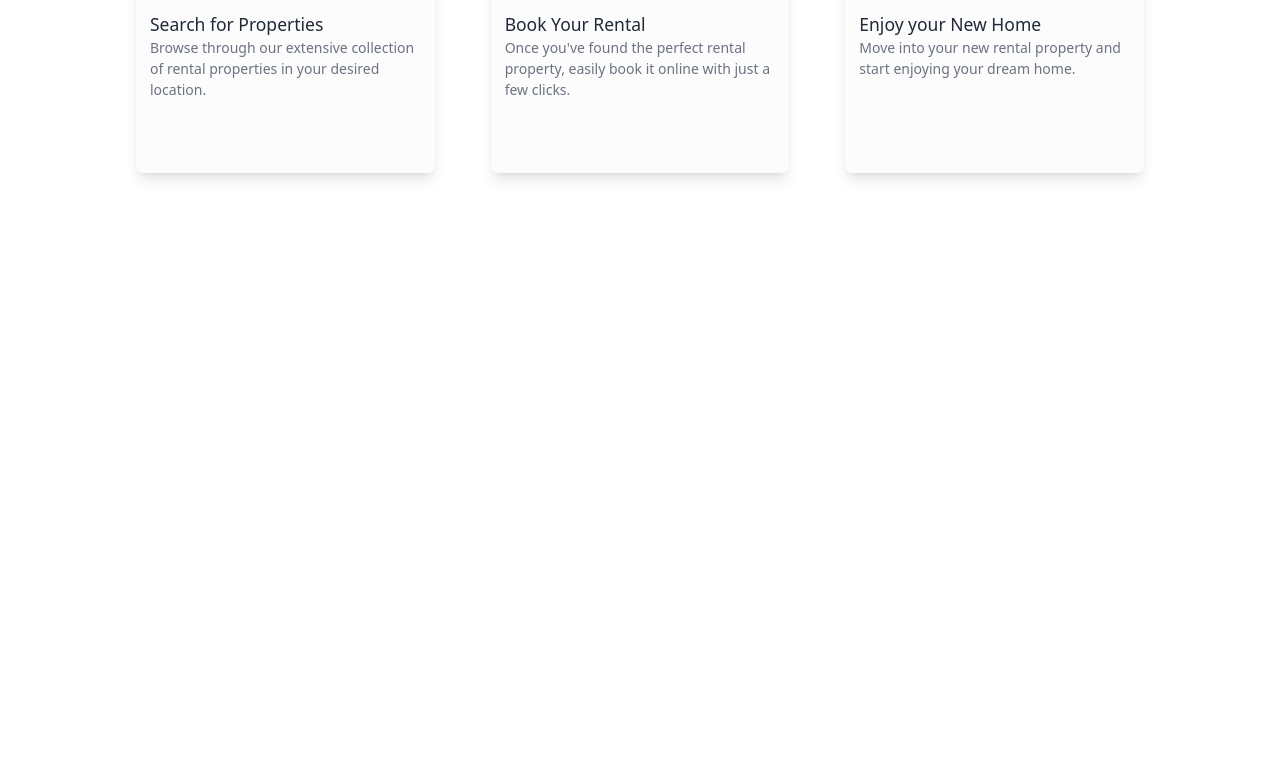
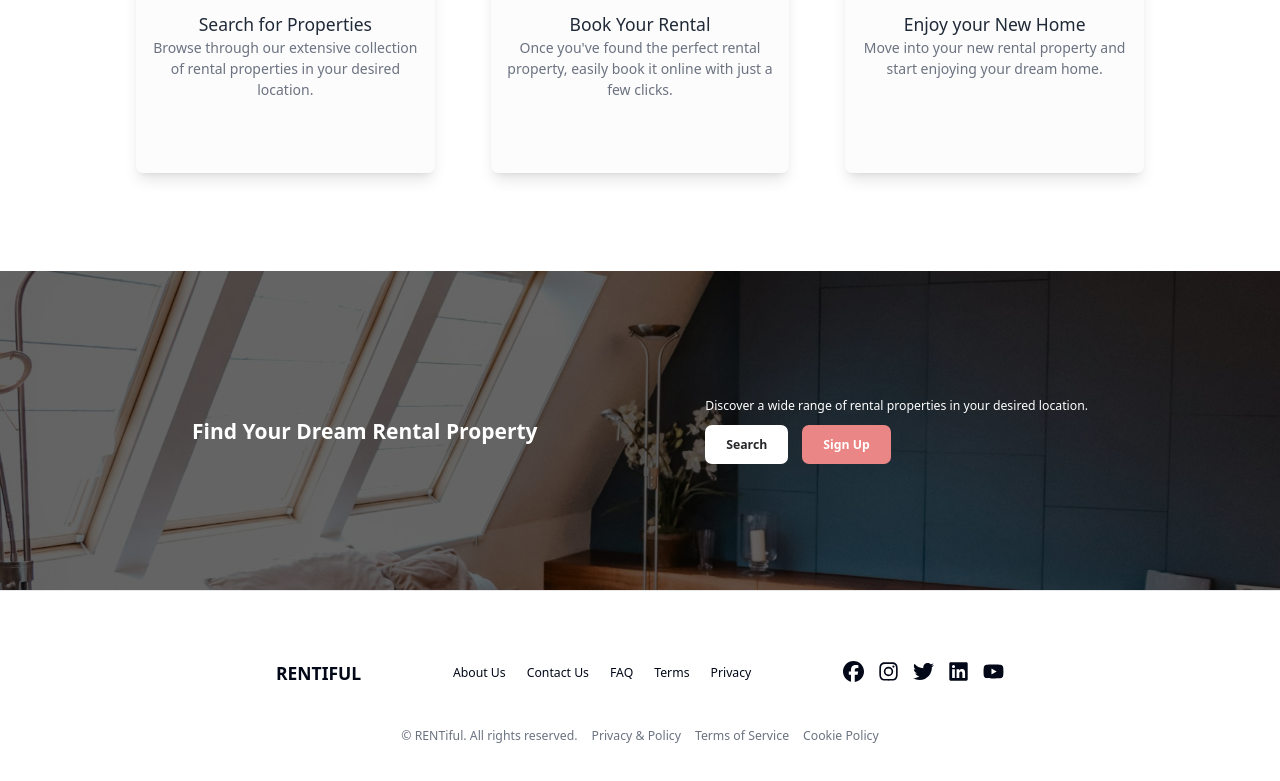
Before and after one commit to Gavesh99324/RentalApp, a Next.js app in the folder client/: page /landing in a window 1280 px wide. Shown: the part 1716-2497 px from the top of the page. Before the commit the page ends 1987 px from the top, so only its background shows below. Built offline with nearby package versions, Linux system fonts and the light colour scheme; no server answers.

Commit message:
created the Footer component and Calltoaction component.Finished the homepage

```diff
--- a/client/package.json
+++ b/client/package.json
@@ -9,6 +9,9 @@
     "lint": "eslint"
   },
   "dependencies": {
+    "@fortawesome/fontawesome-svg-core": "^7.1.0",
+    "@fortawesome/free-brands-svg-icons": "^7.1.0",
+    "@fortawesome/react-fontawesome": "^3.1.0",
     "@hookform/resolvers": "^5.2.2",
     "@radix-ui/react-avatar": "^1.1.10",
     "@radix-ui/react-checkbox": "^1.3.3",
--- /dev/null
+++ b/client/src/app/(nondashboard)/landing/CallToActionSection.tsx
@@ -0,0 +1,58 @@
+"use client";
+
+import Image from "next/image";
+import React from "react";
+import { motion } from "framer-motion";
+import Link from "next/link";
+
+const CallToActionSection = () => {
+  return (
+    <div className="relative py-24">
+      <Image
+        src="/landing-call-to-action.jpg"
+        alt="Rentiful Search Section Background"
+        fill
+        className="object-cover object-center"
+      />
+      <div className="absolute inset-0 bg-black bg-opacity-60"></div>
+      <motion.div
+        initial={{ opacity: 0, y: 20 }}
+        transition={{ duration: 0.5 }}
+        whileInView={{ opacity: 1, y: 0 }}
+        viewport={{ once: true }}
+        className="relative max-w-4xl xl:max-w-6xl mx-auto px-6 sm:px-8 lg:px-12 xl:px-16 py-12"
+      >
+        <div className="flex flex-col md:flex-row justify-between items-center">
+          <div className="mb-6 md:mb-0 md:mr-10">
+            <h2 className="text-2xl font-bold text-white">
+              Find Your Dream Rental Property
+            </h2>
+          </div>
+          <div>
+            <p className="text-white mb-3">
+              Discover a wide range of rental properties in your desired
+              location.
+            </p>
+            <div className="flex justify-center md:justify-start gap-4">
+              <button
+                onClick={() => window.scrollTo({ top: 0, behavior: "smooth" })}
+                className="inline-block text-primary-700 bg-white rounded-lg px-6 py-3 font-semibold hover:bg-primary-500 hover:text-primary-50"
+              >
+                Search
+              </button>
+              <Link
+                href="/signup"
+                className="inline-block text-white bg-secondary-500 rounded-lg px-6 py-3 font-semibold hover:bg-secondary-600"
+                scroll={false}
+              >
+                Sign Up
+              </Link>
+            </div>
+          </div>
+        </div>
+      </motion.div>
+    </div>
+  );
+};
+
+export default CallToActionSection;
--- a/client/src/app/(nondashboard)/landing/DiscoverSection.tsx
+++ b/client/src/app/(nondashboard)/landing/DiscoverSection.tsx
@@ -3,7 +3,6 @@
 import React from "react";
 import { motion } from "framer-motion";
 import Image from "next/image";
-import Link from "next/link";
 
 const containerVariants = {
   hidden: { opacity: 0 },
@@ -44,7 +43,7 @@
             your dream rental property!
           </p>
         </motion.div>
-        <div className="grid grid-cols-1 md:grid-cols-3 gap-8 lg:gap-12 xl:gap-16">
+        <div className="grid grid-cols-1 md:grid-cols-3 gap-8 lg:gap-12 xl:gap-16 text-center">
           {[
             {
               imageSrc: "/landing-icon-wand.png",
--- /dev/null
+++ b/client/src/app/(nondashboard)/landing/FooterSection.tsx
@@ -0,0 +1,82 @@
+import Link from "next/link";
+import React from "react";
+import { FontAwesomeIcon } from "@fortawesome/react-fontawesome";
+import {
+  faFacebook,
+  faInstagram,
+  faTwitter,
+  faLinkedin,
+  faYoutube,
+} from "@fortawesome/free-brands-svg-icons";
+
+const FooterSection = () => {
+  return (
+    <footer className="border-t border-gray-200 py-20">
+      <div className="max-w-4xl mx-auto px-6 sm:px-8">
+        <div className="flex flex-col md:flex-row justify-between items-center">
+          <div className="mb-4">
+            <Link href="/" className="text-xl font-bold" scroll={false}>
+              RENTIFUL
+            </Link>
+          </div>
+          <nav className="mb-4">
+            <ul className="flex space-x-6">
+              <li>
+                <Link href="/about">About Us</Link>
+              </li>
+              <li>
+                <Link href="/contact">Contact Us</Link>
+              </li>
+              <li>
+                <Link href="/faq">FAQ</Link>
+              </li>
+              <li>
+                <Link href="/terms">Terms</Link>
+              </li>
+              <li>
+                <Link href="/privacy">Privacy</Link>
+              </li>
+            </ul>
+          </nav>
+          <div className="flex space-x-4 mb-4">
+            <a
+              href="#"
+              aria-label="Facebook"
+              className="hover:text-primary-600"
+            >
+              <FontAwesomeIcon icon={faFacebook} className="h-6 w-6" />
+            </a>
+            <a
+              href="#"
+              aria-label="Instagram"
+              className="hover:text-primary-600"
+            >
+              <FontAwesomeIcon icon={faInstagram} className="h-6 w-6" />
+            </a>
+            <a href="#" aria-label="Twitter" className="hover:text-primary-600">
+              <FontAwesomeIcon icon={faTwitter} className="h-6 w-6" />
+            </a>
+            <a
+              href="#"
+              aria-label="Linkedin"
+              className="hover:text-primary-600"
+            >
+              <FontAwesomeIcon icon={faLinkedin} className="h-6 w-6" />
+            </a>
+            <a href="#" aria-label="Youtube" className="hover:text-primary-600">
+              <FontAwesomeIcon icon={faYoutube} className="h-6 w-6" />
+            </a>
+          </div>
+        </div>
+        <div className="mt-8 text-center text-sm text-gray-500 flex justify-center space-x-4">
+          <span>© RENTiful. All rights reserved.</span>
+          <Link href="/privacy">Privacy & Policy</Link>
+          <Link href="/terms">Terms of Service</Link>
+          <Link href="/cookies">Cookie Policy</Link>
+        </div>
+      </div>
+    </footer>
+  );
+};
+
+export default FooterSection;
--- a/client/src/app/(nondashboard)/landing/page.tsx
+++ b/client/src/app/(nondashboard)/landing/page.tsx
@@ -2,6 +2,8 @@
 import HeroSection from './HeroSection'
 import FeaturesSection from './FeaturesSection'
 import DiscoverSection from './DiscoverSection'
+import CallToActionSection from './CallToActionSection'
+import FooterSection from './FooterSection'
 
 const Landing = () => {
   return (
@@ -9,6 +11,8 @@
       <HeroSection />
       <FeaturesSection />
       <DiscoverSection />
+      <CallToActionSection />
+      <FooterSection />
     </div>
   )
 }
```
Also changed, not shown: 1 other file (tests, documents, lock files or other folders).
